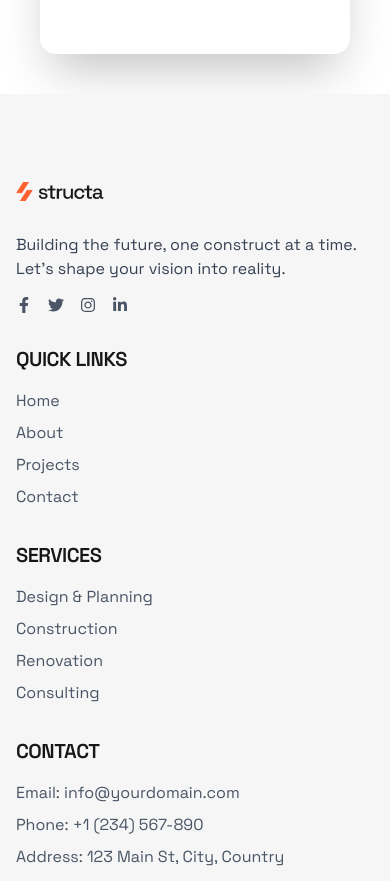
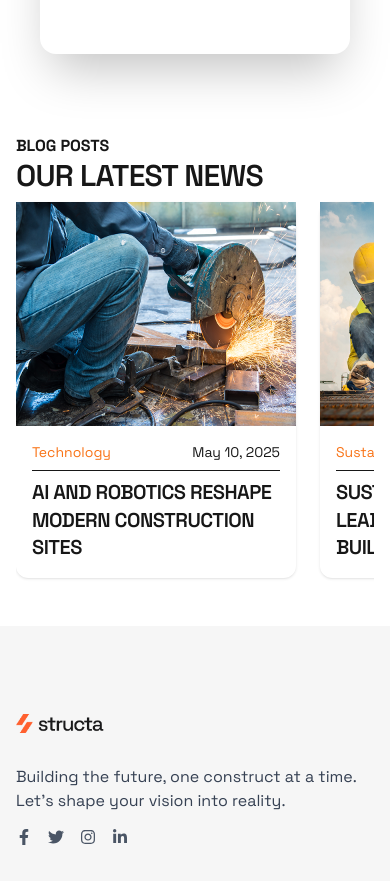
Before and after one commit to tanvirgeek/structa, a Next.js app: page /home2 in a window 390 px wide. Shown: the part 7111-7992 px from the top of the page. Built offline with nearby package versions, Linux system fonts and the light colour scheme; a web font is replaced by a local one.

Commit message:
Home2Blog

```diff
--- a/src/app/home2/page.tsx
+++ b/src/app/home2/page.tsx
@@ -1,6 +1,7 @@
 import Home2About from "@/components/ Home2About";
 import ClientRecommendationSlider from "@/components/ClientRecommendationSlider";
 import ExpertTeam from "@/components/ExpertTeam";
+import Home2Blogs from "@/components/Home2Blogs";
 import Home2Hero from "@/components/Home2Hero";
 import Home2HeroBottom from "@/components/Home2HeroBottom";
 import Home2Horizontal from "@/components/Home2Horizontal";
@@ -20,6 +21,7 @@ const Home2 = () => {
         <PlansToReality />
         <ExpertTeam />
         <ClientRecommendationSlider />
+        <Home2Blogs/>
       </div>
     </div>
   );
--- /dev/null
+++ b/src/components/Home2Blogs.tsx
@@ -0,0 +1,124 @@
+"use client";
+
+import Image from "next/image";
+import { useRef } from "react";
+import { FaChevronLeft, FaChevronRight } from "react-icons/fa";
+
+type Blog = {
+  id: number;
+  title: string;
+  category: string;
+  date: string;
+  imageUrl: string;
+};
+
+const blogs: Blog[] = [
+  {
+    id: 1,
+    title: "AI and Robotics Reshape Modern Construction Sites",
+    category: "Technology",
+    date: "May 10, 2025",
+    imageUrl: "/blog1.png",
+  },
+  {
+    id: 2,
+    title: "Sustainable Materials Leading the Future of Buildings",
+    category: "Sustainability",
+    date: "May 5, 2025",
+    imageUrl: "/blog2.png",
+  },
+  {
+    id: 3,
+    title: "Top 10 Smart Building Trends in 2025",
+    category: "Innovation",
+    date: "April 28, 2025",
+    imageUrl: "/blog1.png",
+  },
+  {
+    id: 4,
+    title: "How 3D Printing is Revolutionizing Housing Construction",
+    category: "Construction Tech",
+    date: "April 20, 2025",
+    imageUrl: "/blog2.png",
+  },
+  {
+    id: 5,
+    title: "Modular Construction: Faster, Greener, Smarter",
+    category: "Architecture",
+    date: "April 15, 2025",
+    imageUrl: "/blog1.png",
+  },
+];
+
+export default function BlogSlider() {
+  const sliderRef = useRef<HTMLDivElement>(null);
+
+  const scroll = (direction: "left" | "right") => {
+    if (sliderRef.current) {
+      const scrollAmount = 300;
+      sliderRef.current.scrollBy({
+        left: direction === "left" ? -scrollAmount : scrollAmount,
+        behavior: "smooth",
+      });
+    }
+  };
+
+  return (
+    <div className="flex flex-col md:flex-row app-section container">
+      {/* Left Side */}
+      <div className="md:w-1/3">
+        <h6>blog posts</h6>
+        <h2>Our Latest News</h2>
+      </div>
+
+      {/* Right Side - Blog Slider */}
+      <div className="md:w-2/3 relative w-full">
+        {/* Scroll Buttons */}
+        <button
+          onClick={() => scroll("left")}
+          className="absolute left-0 top-1/2 transform -translate-y-1/2 z-10 bg-white shadow rounded-full p-2 hidden md:block"
+        >
+          <FaChevronLeft className="text-xl" />
+        </button>
+        <button
+          onClick={() => scroll("right")}
+          className="absolute right-0 top-1/2 transform -translate-y-1/2 z-10 bg-white shadow rounded-full p-2 hidden md:block"
+        >
+          <FaChevronRight className="text-xl" />
+        </button>
+
+        <div
+          ref={sliderRef}
+          className="flex gap-6 overflow-x-auto py-2 scroll-smooth whitespace-nowrap scrollbar-hidden"
+        >
+          {blogs.map((blog) => (
+            <div
+              key={blog.id}
+              className="bg-white rounded-xl shadow-sm group w-[280px] flex-shrink-0 inline-block"
+            >
+              <div className="w-full h-56 overflow-hidden relative">
+                <Image
+                  src={blog.imageUrl}
+                  alt={blog.title}
+                  width={500}
+                  height={300}
+                  className="w-full h-full object-cover transition-transform duration-500 group-hover:scale-110"
+                />
+              </div>
+              <div className="p-4">
+                <div className="flex justify-between text-sm text-muted-foreground">
+                  <span className="text-primary">{blog.category}</span>
+                  <span>{blog.date}</span>
+                </div>
+                <hr className="my-2 border-muted" />
+                <h4 className="text-base font-semibold leading-snug text-gray-800 break-words whitespace-normal">
+                  {blog.title}
+                </h4>
+              </div>
+            </div>
+          ))}
+        </div>
+      </div>
+    </div>
+  );
+}
```
